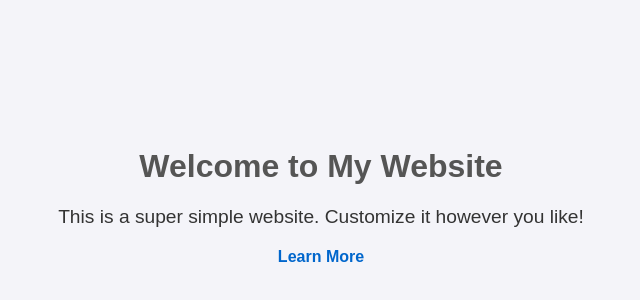
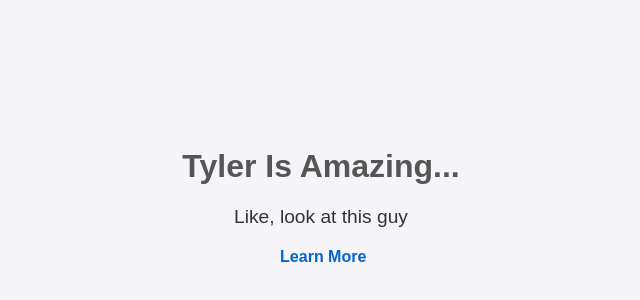
Before and after one commit to north-tyler/tyler_website, a plain HTML site: page index.html in a window 1280 px wide. Shown: the part 204-504 px from the top of the page, without its empty margins (319-959 px from the left). Drawn offline with Linux system fonts and the light colour scheme.

Commit message:
Update index.html

```diff
--- a/index.html
+++ b/index.html
@@ -37,8 +37,9 @@
 </head>
 <body>
     <div class="container">
-        <h1>Welcome to My Website</h1>
-        <p>This is a super simple website. Customize it however you like!</p>
+        <h1>Tyler Is Amazing...</h1>
+        <p>Like, look at this guy</p>
+        <img></img>
         <a href="https://example.com" target="_blank">Learn More</a>
     </div>
 </body>
```
